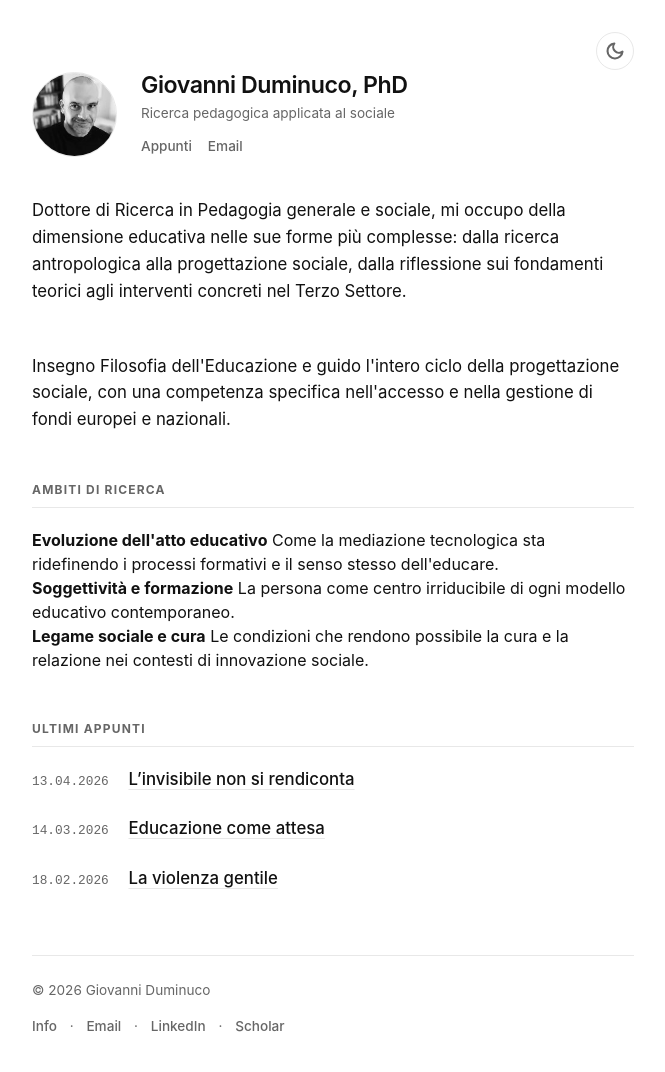
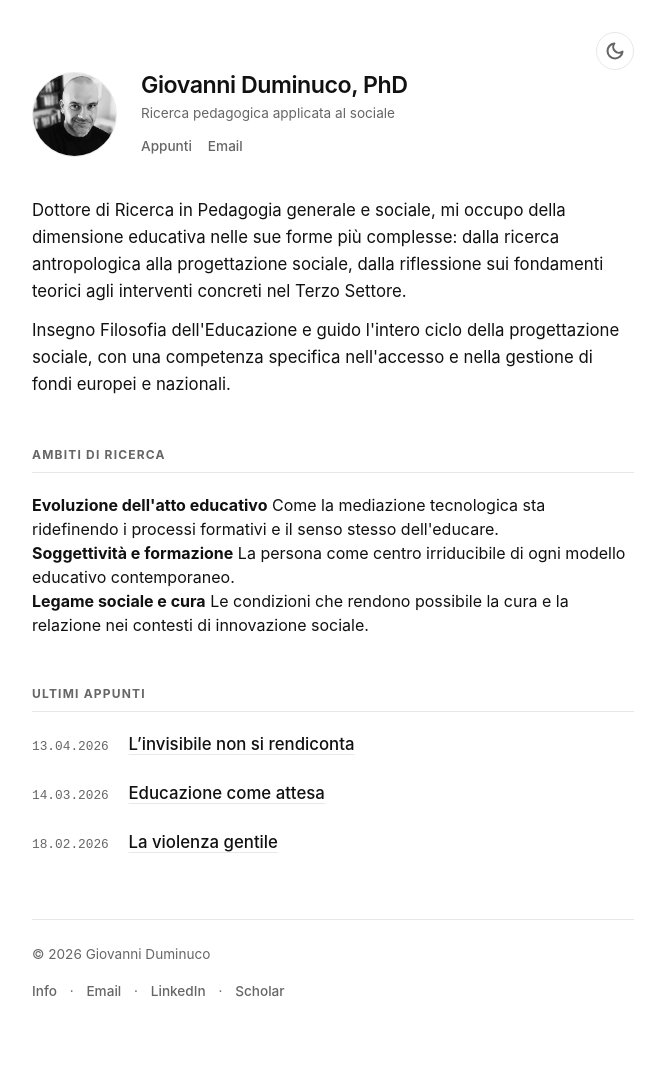
Before and after one commit to dumgio/dumgio.github.io, a Jekyll site: the page built from index.html, in a window 1280 px wide. Shown: the whole page, without its empty margins (307-972 px from the left). Built offline with Jekyll 4.4.1, drawn with Linux system fonts in a browser that asks for light colours; after the commit the page ends 1037 px from its top, so only the background shows below that.

Commit message:
Update index.html

```diff
--- a/index.html
+++ b/index.html
@@ -7,7 +7,6 @@
     <p class="text-block bio">
         Dottore di Ricerca in Pedagogia generale e sociale, mi occupo della dimensione educativa nelle sue forme più complesse: dalla ricerca antropologica alla progettazione sociale, dalla riflessione sui fondamenti teorici agli interventi concreti nel Terzo Settore.
     </p>
-    <br>
     <p class="text-block bio">
         Insegno Filosofia dell'Educazione e guido l'intero ciclo della progettazione sociale, con una competenza specifica nell'accesso e nella gestione di fondi europei e nazionali.
     </p>
@@ -66,9 +65,10 @@
         color: var(--accent);
     }
 
-    /* Regola per mantenere la bio pulita */
+    /* Regola per la bio: margin-bottom ridotto rispetto allo standard del sito per maggiore compattezza */
     .bio {
         font-size: 1.05rem;
         line-height: 1.6;
+        margin-bottom: 0.8rem !important;
     }
 </style>
```
